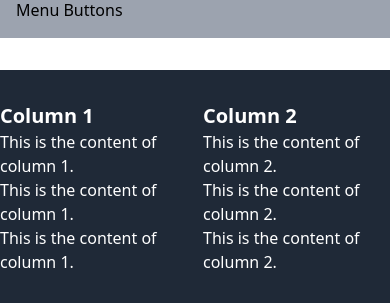
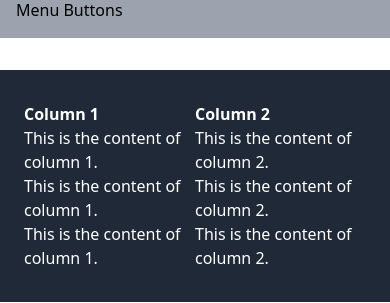
Before and after one commit to sigitwijk16/voyagear, a React (Vite) app: page / in a window 390 px wide. Shown: the part 716-1019 px from the top of the page. Built offline with nearby package versions, Linux system fonts and the light colour scheme.

Commit message:
revised footer

```diff
--- a/src/Footer.jsx
+++ b/src/Footer.jsx
@@ -2,16 +2,16 @@ import React from "react";
 
 const Footer = () => {
   return (
-    <footer className="bg-gray-800 text-white py-8 mt-8">
-      <div className="container mx-auto grid grid-cols-2 gap-4 justify-items-center">
+    <footer className="bg-gray-800 text-white py-8 mt-8 px-6 md:px-0">
+      <div className="container mx-auto grid grid-cols-2 justify-items-center">
         <div className="text-left">
-          <h2 className="text-xl font-semibold">Column 1</h2>
+          <h2 className="text-base lg:text-xl font-semibold">Column 1</h2>
           <p>This is the content of column 1.</p>
           <p>This is the content of column 1.</p>
           <p>This is the content of column 1.</p>
         </div>
         <div className="text-left">
-          <h2 className="text-xl font-semibold">Column 2</h2>
+          <h2 className="text-base lg:text-xl font-semibold">Column 2</h2>
           <p>This is the content of column 2.</p>
           <p>This is the content of column 2.</p>
           <p>This is the content of column 2.</p>
```
